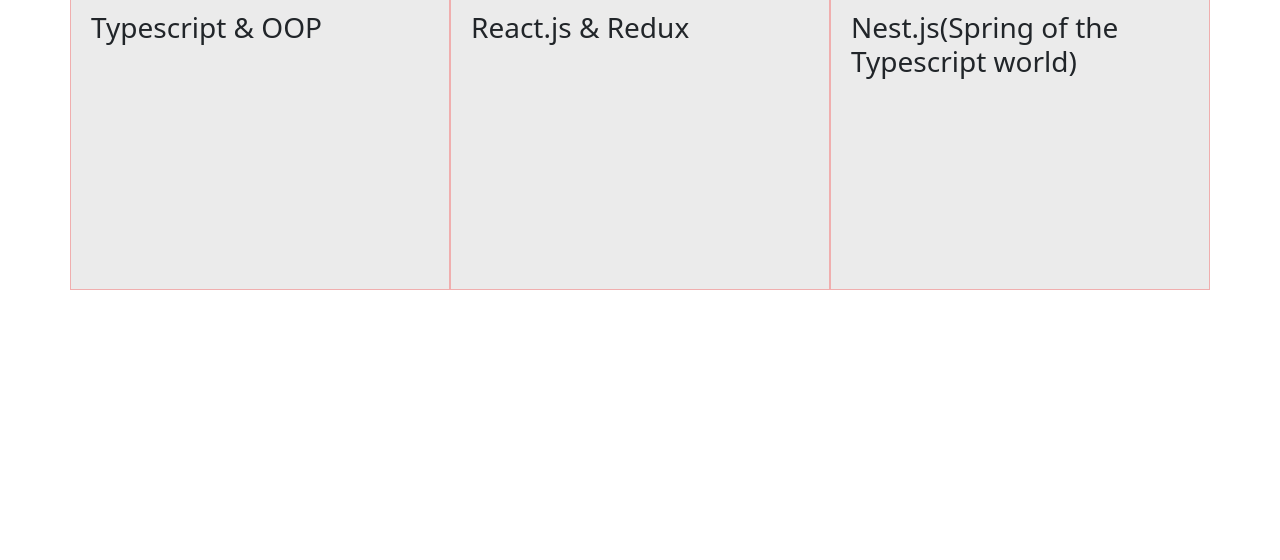
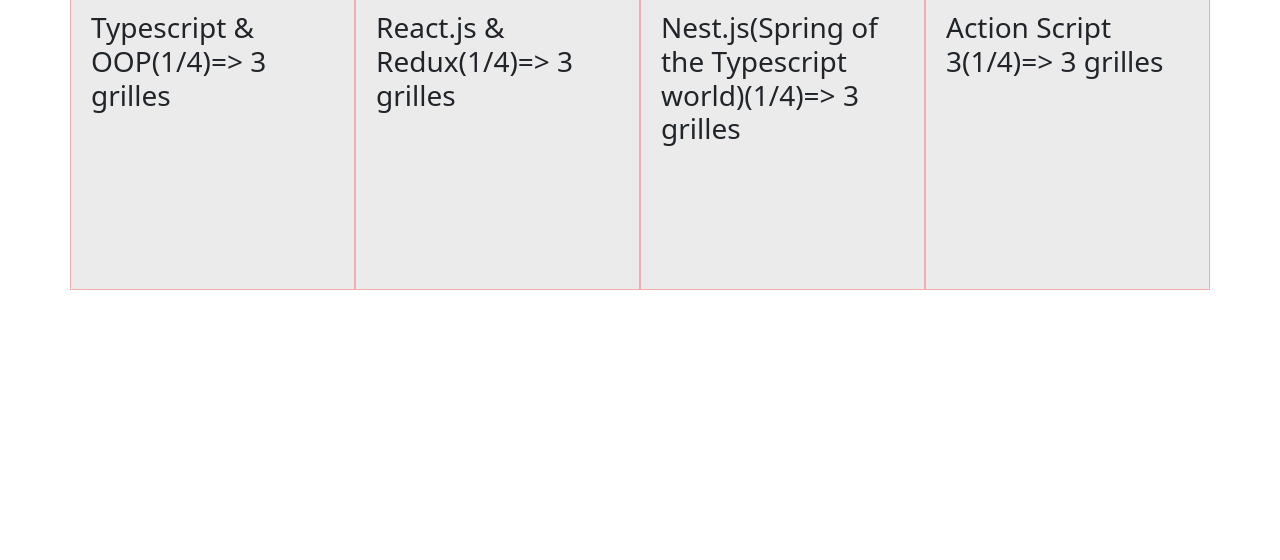
Before and after one commit to 2022-05-30-POEI-JAVA-SOPRA/bootstrap-scss, a plain HTML site: page index.html in a window 1280 px wide. Shown: the part 240-800 px from the top of the page. Drawn offline with nearby package versions, Linux system fonts and the light colour scheme.

Commit message:
3.Grid columns

```diff
--- a/index.html
+++ b/index.html
@@ -28,13 +28,17 @@
     <div class="container">
       <div class="row">
         <div class="col topic">
-          <h3>Typescript & OOP</h3>
+          <h3>Typescript & OOP(1/4)=> 3 grilles</h3>
         </div>
         <div class="col topic">
-          <h3>React.js & Redux</h3>
+          <h3>React.js & Redux(1/4)=> 3 grilles</h3>
         </div>
         <div class="col topic">
-          <h3>Nest.js(Spring of the Typescript world)</h3>
+          <h3>Nest.js(Spring of the Typescript world)(1/4)=> 3 grilles</h3>
+        </div>
+
+        <div class="col topic">
+          <h3>Action Script 3(1/4)=> 3 grilles</h3>
         </div>
       </div>
     </div>
```
